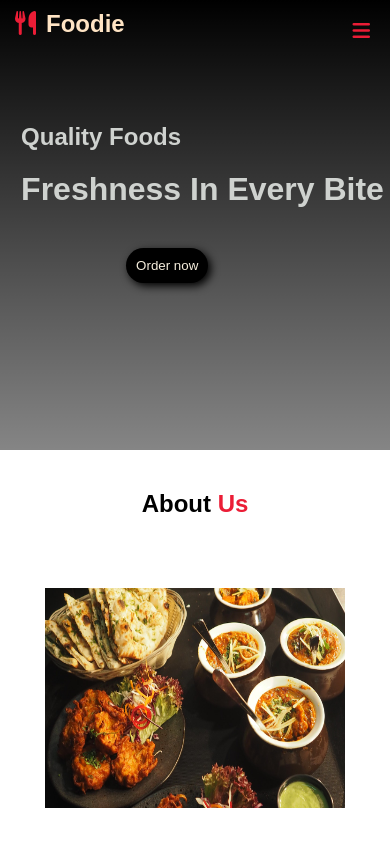
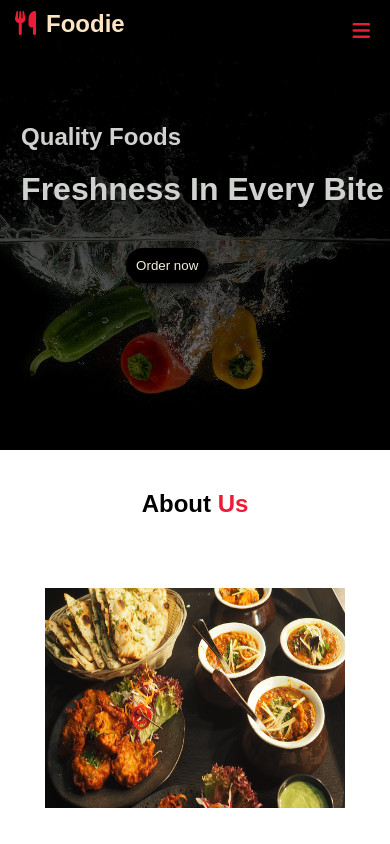
Before and after one commit to Dhanasekar25104/restarunt-site, a plain HTML site: page index.html in a window 390 px wide. Shown: the top 844 px of the page. Drawn offline with Linux system fonts and the light colour scheme; the site is published under a folder, as on GitHub Pages, so addresses that start at the root find nothing.

Commit message:
Path updated

```diff
--- a/style.css
+++ b/style.css
@@ -325,7 +325,7 @@ footer {
   }
   .landing {
     background-image: linear-gradient(rgb(0, 0, 0), rgba(0, 0, 0, 0.479)),
-      url("/images/chilles.jpg");
+      url("images/chilles.jpg");
     height: 450px;
     min-width: 334px;
   }
```
